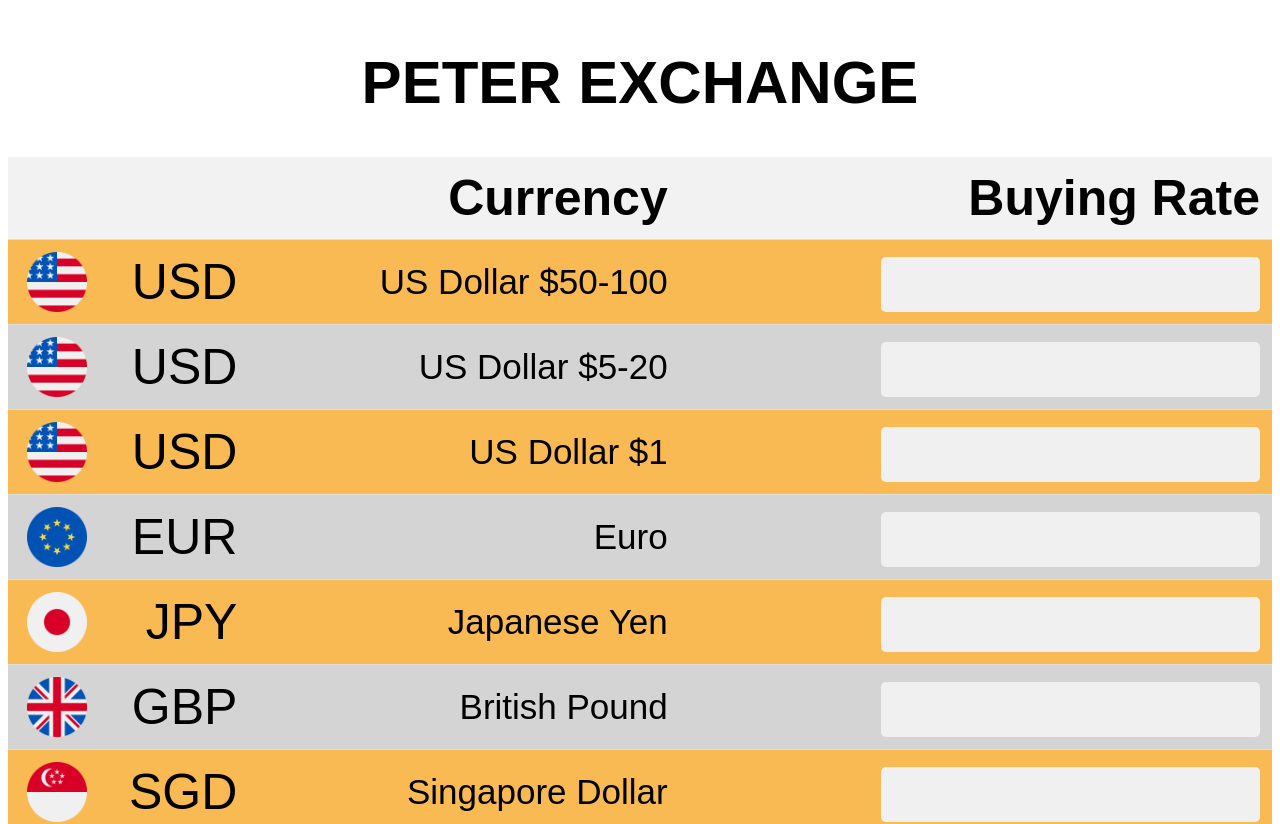
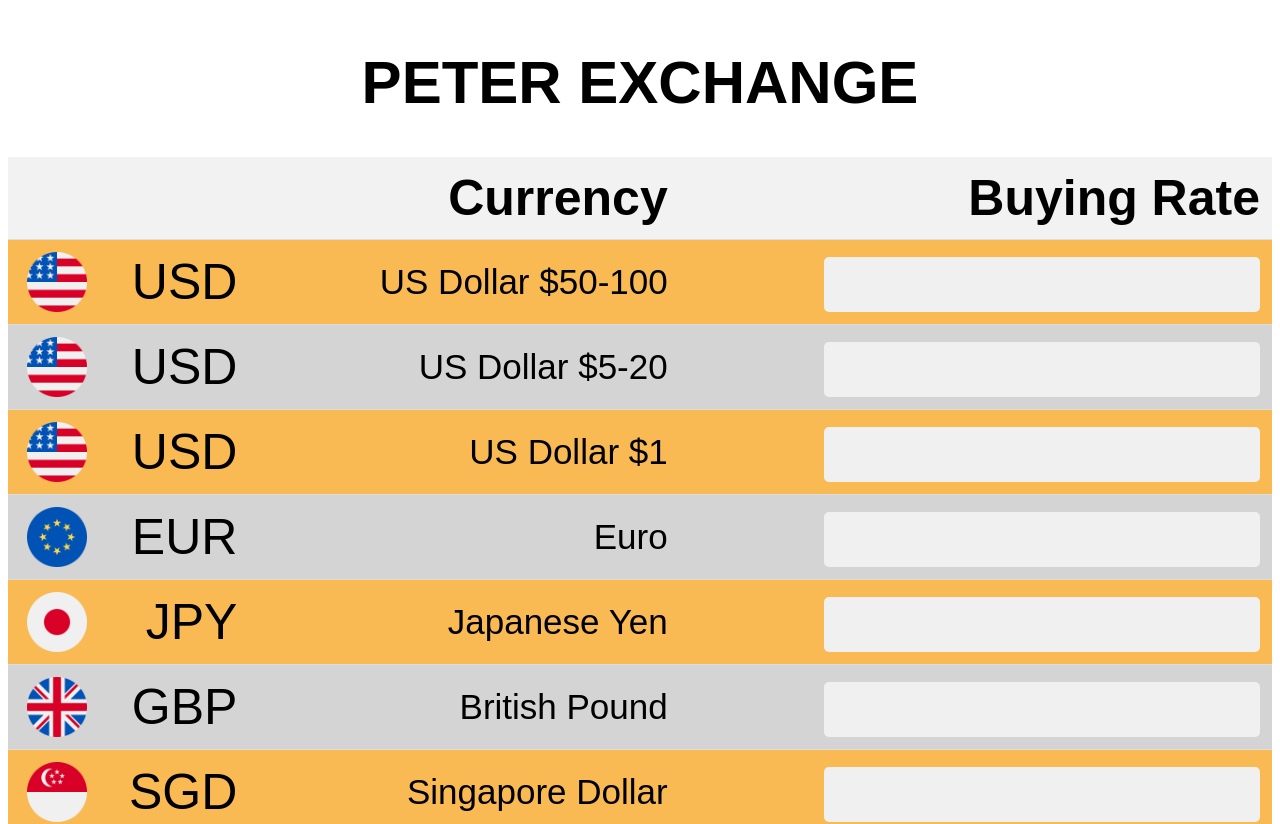
Before and after one commit to realpantagon/PeterEx, a Next.js app in the folder peterex/: page / in a window 1280 px wide. Shown: the top 824 px of the page. Built offline with nearby package versions, Linux system fonts and the light colour scheme.

Commit message:
edit input

```diff
--- a/peterex/src/styles/globals.css
+++ b/peterex/src/styles/globals.css
@@ -56,7 +56,7 @@ th {
 }
 
 .input {
-  width: 65%;
+  width: 75%;
   padding: 5px;
   font-size: 40px;
   border: none;
```
